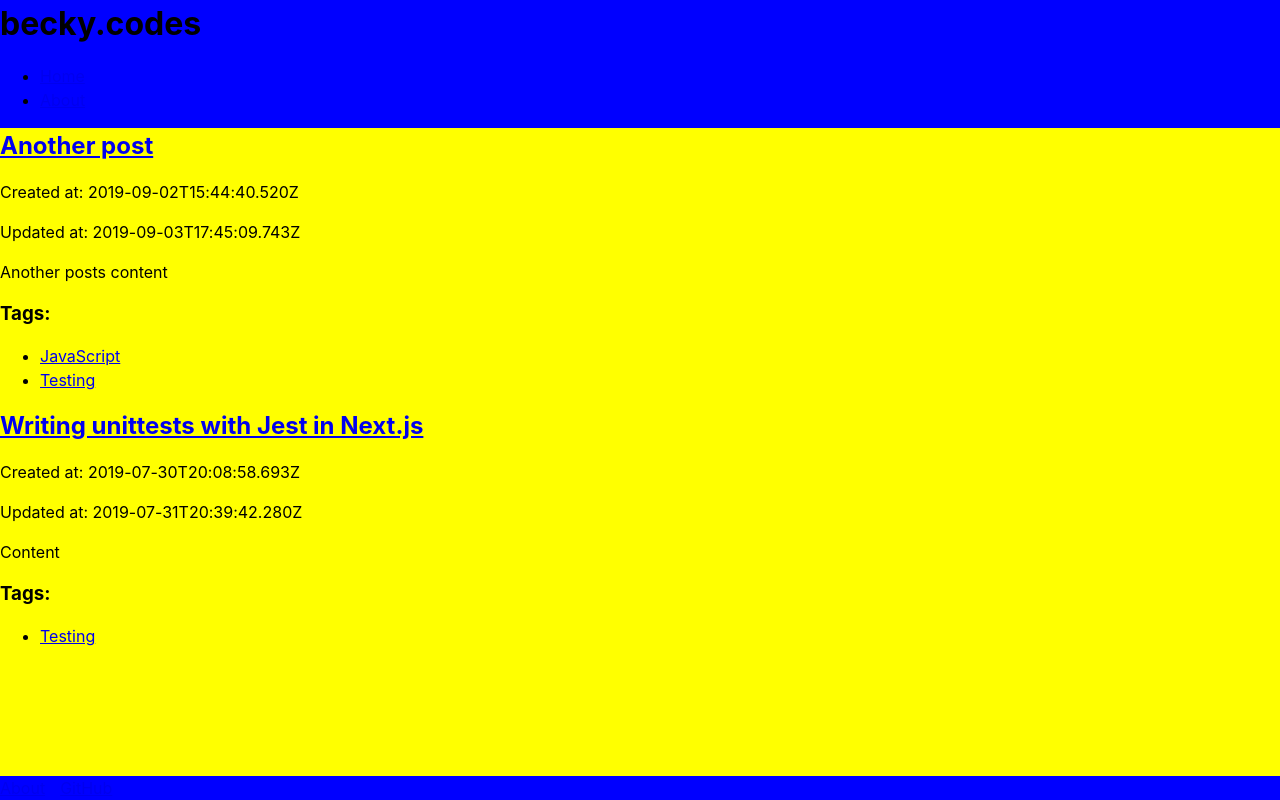
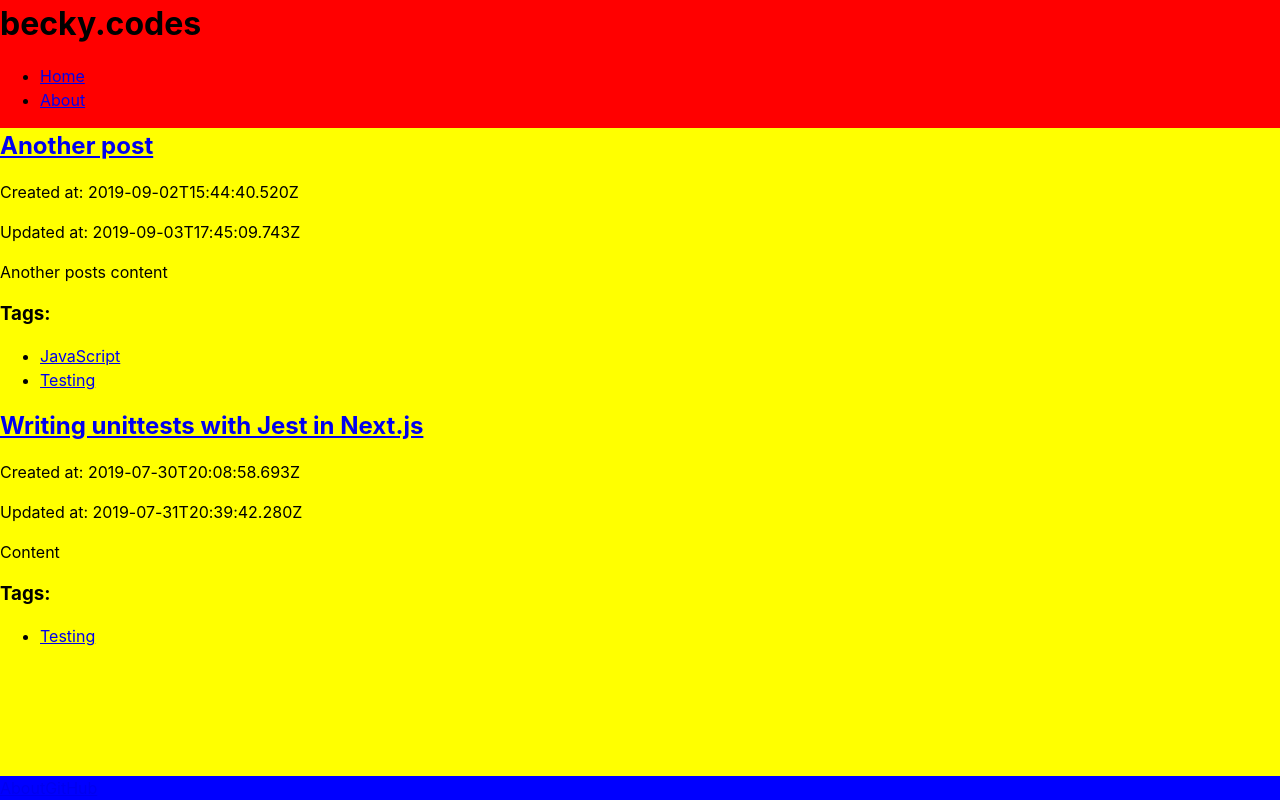
Before and after one commit to BeckyArrowsmith/blog2019, a Next.js app: page / in a window 1280 px wide. Built offline with nearby package versions, Linux system fonts and the light colour scheme.

Commit message:
Remove css in js because wtf is that about, skeleton dat old school sass

```diff
--- a/components/Footer.js
+++ b/components/Footer.js
@@ -1,16 +1,12 @@
 import Link from 'next/link';
-
-const linkStyle = {
-  marginRight: 15
-};
 
 const Footer = () => (
     <footer>
         <Link href="/about">
-            <a style={linkStyle}>About</a>
+            <a>About</a>
         </Link>
         <Link href="http://github.com/BeckyArrowsmith">
-            <a style={linkStyle}>GitHub</a>
+            <a>GitHub</a>
         </Link>
     </footer>
 );
--- a/components/Header.js
+++ b/components/Header.js
@@ -6,10 +6,6 @@ const Header = () => (
 
         <Nav />
 
-        <style jsx>{`
-            background-color: red;
-            width: 100%;
-        `}</style>
     </header>
 );
 
--- a/layouts/Layout.js
+++ b/layouts/Layout.js
@@ -1,4 +1,4 @@
-import "./Reset.scss";
+import "./Styles.scss";
 
 import Head from "next/head";
 import Header from '../components/Header';
--- /dev/null
+++ b/layouts/Styles.scss
@@ -0,0 +1,4 @@
+@import "Reset.scss";
+@import "styles/Global.scss";
+
+@import "styles/Header.scss";
--- /dev/null
+++ b/layouts/styles/Header.scss
@@ -0,0 +1,4 @@
+header {
+    background-color: red;
+    width: 100%;
+}
```
Also changed, not shown: layouts/styles/Global.scss (added).
